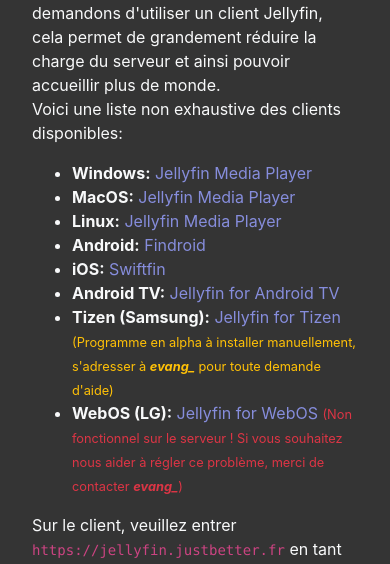
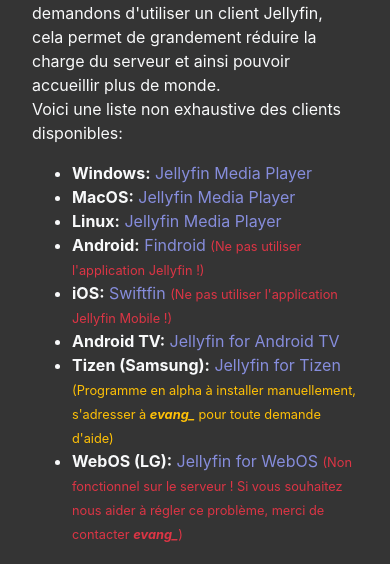
Before and after one commit to MinecraftBetter/website, a PHP site: page /details in a window 390 px wide. Shown: the part 1066-1630 px from the top of the page. Run offline with PHP 8.4, Linux system fonts and the light colour scheme.

Commit message:
Warning against the use of official Jellyfin mobile clients

```diff
--- a/details.php
+++ b/details.php
@@ -83,8 +83,8 @@
                         <li><strong>Windows:</strong> <a href="https://github.com/jellyfin/jellyfin-media-player/releases/download/v1.9.1/JellyfinMediaPlayer-1.9.1-windows-x64.exe">Jellyfin Media Player</a></li>
                         <li><strong>MacOS:</strong> <a href="https://github.com/jellyfin/jellyfin-media-player/releases/download/v1.9.1/JellyfinMediaPlayer-1.9.1-macos-notarized.dmg">Jellyfin Media Player</a></li>
                         <li><strong>Linux:</strong> <a href="https://github.com/jellyfin/jellyfin-media-player/releases/">Jellyfin Media Player</a></li>
-                        <li><strong>Android:</strong> <a href="https://play.google.com/store/apps/details?id=dev.jdtech.jellyfin">Findroid</a></li>
-                        <li><strong>iOS:</strong> <a href="https://apps.apple.com/ca/app/swiftfin/id1604098728">Swiftfin</a></li>
+                        <li><strong>Android:</strong> <a href="https://play.google.com/store/apps/details?id=dev.jdtech.jellyfin">Findroid</a> <small class="text-danger">(Ne pas utiliser l'application Jellyfin !)</small></li>
+                        <li><strong>iOS:</strong> <a href="https://apps.apple.com/ca/app/swiftfin/id1604098728">Swiftfin</a> <small class="text-danger">(Ne pas utiliser l'application Jellyfin Mobile !)</small></li>
                         <li><strong>Android TV:</strong> <a href="https://play.google.com/store/apps/details?id=org.jellyfin.androidtv">Jellyfin for Android TV</a></li>
                         <li><strong>Tizen (Samsung):</strong> <a href="https://github.com/jeppevinkel/jellyfin-tizen-builds">Jellyfin for Tizen</a> <small class="text-warning">(Programme en alpha à installer manuellement, s'adresser à <strong><em>evang_</em></strong> pour toute demande d'aide)</small></li>
                         <li><strong>WebOS (LG):</strong> <a href="https://us.lgappstv.com/main/tvapp/detail?appId=1030579">Jellyfin for WebOS</a> <small class="text-danger">(Non fonctionnel sur le serveur ! Si vous souhaitez nous aider à régler ce problème, merci de contacter <strong><em>evang_</em></strong>)</small></li>
```
